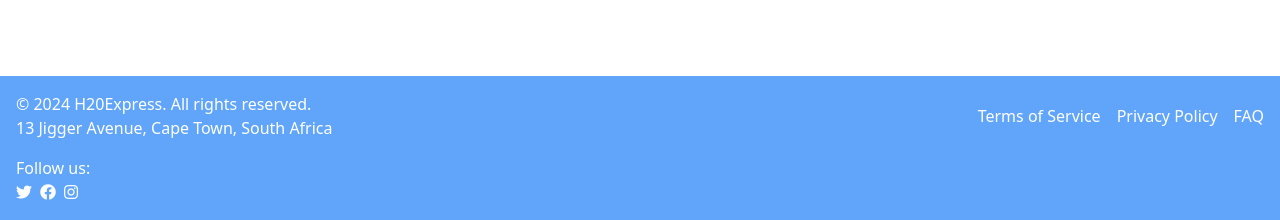
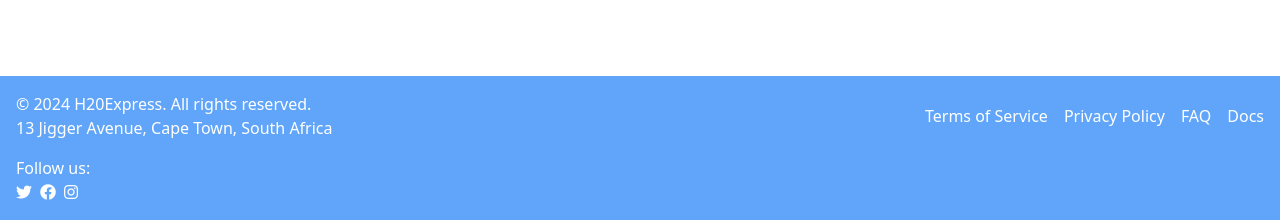
Before and after one commit to augusthottie/H2OExpress, a Django app: page / in a window 1280 px wide. Shown: the part 1224-1444 px from the top of the page. Run offline with Django 4.2, Linux system fonts and the light colour scheme.

Commit message:
👷upadated home.html

```diff
--- a/templates/base.html
+++ b/templates/base.html
@@ -68,6 +68,7 @@
                         <a href="#" class="text-white-600 hover:text-gray-800">Terms of Service</a>
                         <a href="#" class="text-white-600 hover:text-gray-800">Privacy Policy</a>
                         <a href="#" class="text-white-600 hover:text-gray-800">FAQ</a>
+                        <a href="#" class="text-white-600 hover:text-gray-800">Docs</a>
                     </div>
                 </div>
                 <div class="mt-4">
```
Also changed, not shown: .github/workflows/ci-cd.yaml.
